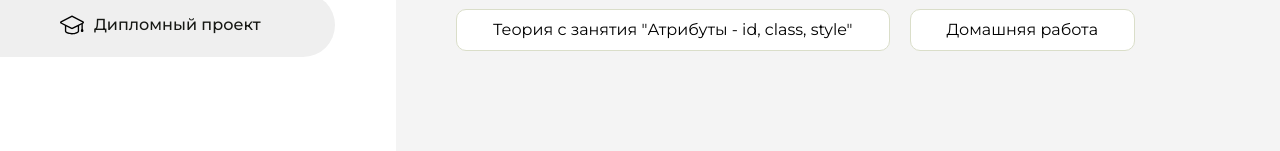
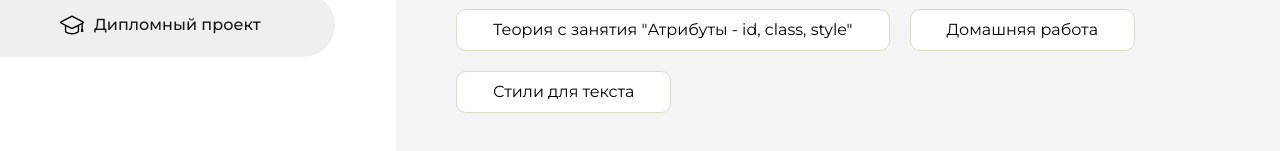
Before and after one commit to parvonasamibaeva-hash/homework, a plain HTML site: page index.html in a window 1280 px wide. Shown: the part 415-566 px from the top of the page. Drawn offline with Linux system fonts and the light colour scheme.

Commit message:
Update index.html

```diff
--- a/index.html
+++ b/index.html
@@ -113,6 +113,9 @@
                     <li class="content__list-item">
                         <a href="html-23/index.html">Домашняя работа</a>
                     </li>
+                      <li class="content__list-item">
+                        <a href="css-25/index.html">Стили для текста</a>
+                    </li>
                 </ul>
             </div>
             <div class="content__block hidden" id="diplomBlock">
```
